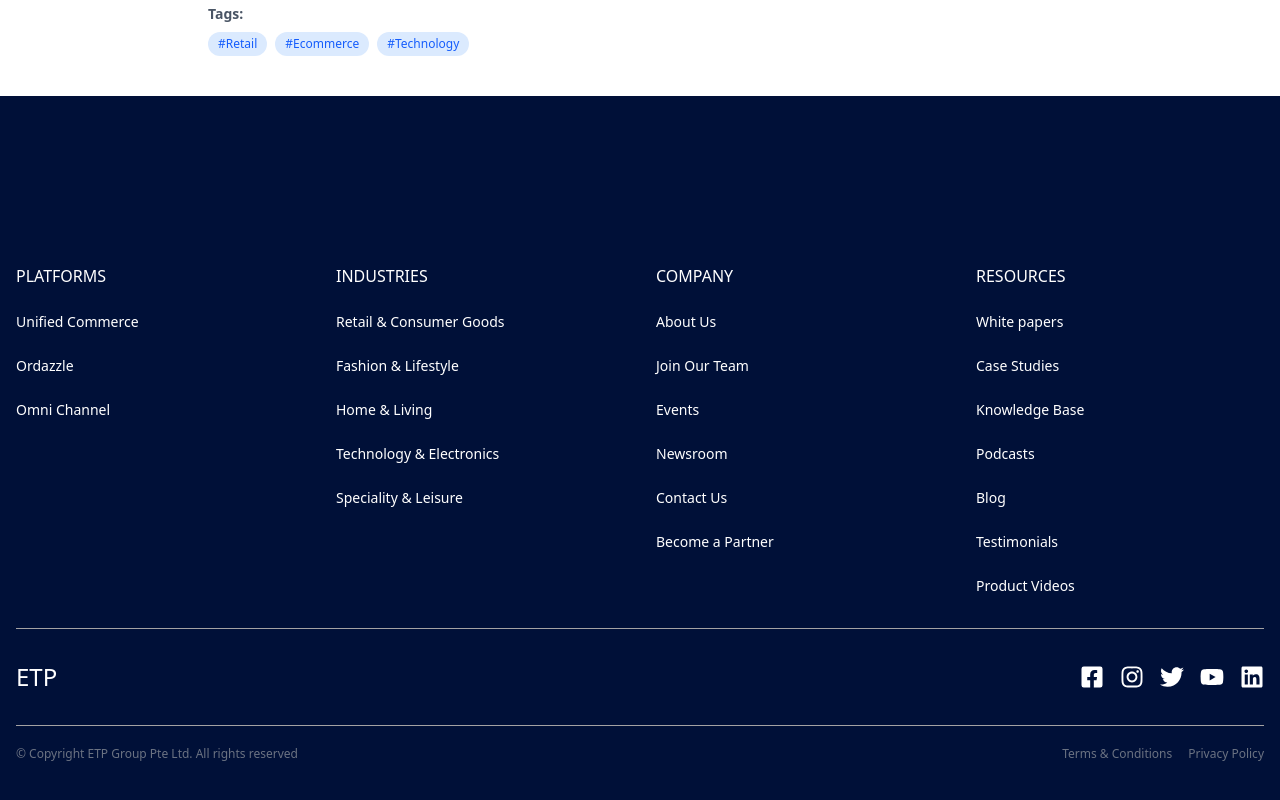
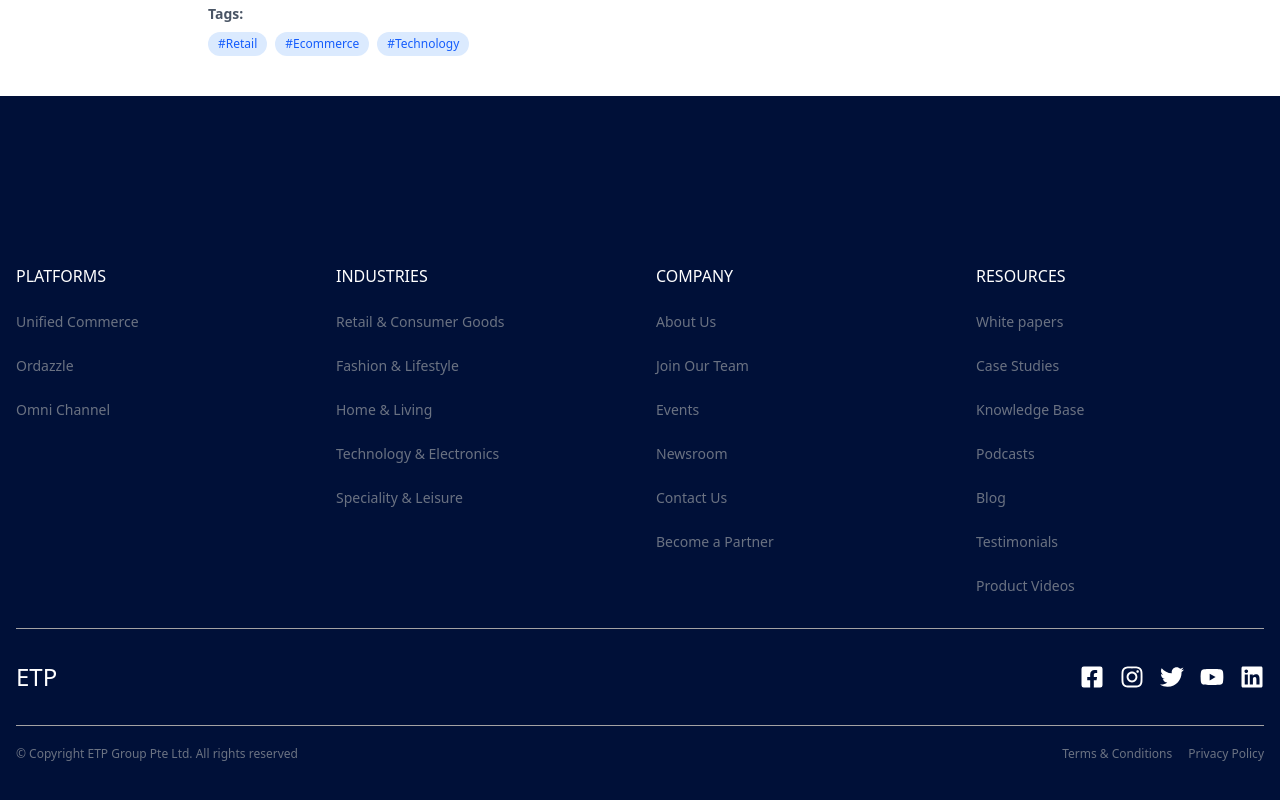
Before and after one commit to DevendraAmbati/ETP, a React (Vite) app: page /blog/1 in a window 1280 px wide. Shown: the part 751-1551 px from the top of the page. Built offline with nearby package versions, Linux system fonts and the light colour scheme.

Commit message:
footer color change hover

```diff
--- a/src/components/Footer.jsx
+++ b/src/components/Footer.jsx
@@ -23,7 +23,7 @@
                   <li>
                     <Link
                       to="/"
-                      className="text-white transition hover:opacity-75"
+                      className="text-gray-500 font-normal transition hover:text-white"
                     >
                       Unified Commerce
                     </Link>
@@ -31,7 +31,7 @@
                   <li>
                     <Link
                       to="/"
-                      className="text-white transition hover:opacity-75"
+                      className="text-gray-500 font-normal transition hover:text-white"
                     >
                       Ordazzle
                     </Link>
@@ -39,7 +39,7 @@
                   <li>
                     <Link
                       to="/"
-                      className="text-white transition hover:opacity-75"
+                      className="text-gray-500 font-normal transition hover:text-white"
                     >
                       Omni Channel
                     </Link>
@@ -56,7 +56,7 @@
                   <li>
                     <Link
                       to="/"
-                      className="text-white transition hover:opacity-75"
+                      className="text-gray-500 font-normal transition hover:text-white"
                     >
                       Retail & Consumer Goods
                     </Link>
@@ -65,7 +65,7 @@
                   <li>
                     <Link
                       to="/"
-                      className="text-white transition hover:opacity-75"
+                      className="text-gray-500 font-normal transition hover:text-white"
                     >
                       Fashion & Lifestyle
                     </Link>
@@ -74,7 +74,7 @@
                   <li>
                     <Link
                       to="/"
-                      className="text-white transition hover:opacity-75"
+                      className="text-gray-500 font-normal transition hover:text-white"
                     >
                       Home & Living
                     </Link>
@@ -82,7 +82,7 @@
                   <li>
                     <Link
                       to="/"
-                      className="text-white transition hover:opacity-75"
+                      className="text-gray-500 font-normal transition hover:text-white"
                     >
                       Technology & Electronics
                     </Link>
@@ -90,7 +90,7 @@
                   <li>
                     <Link
                       to="/"
-                      className="text-white transition hover:opacity-75"
+                      className="text-gray-500 font-normal transition hover:text-white"
                     >
                       Speciality & Leisure
                     </Link>
@@ -107,7 +107,7 @@
                   <li>
                     <Link
                       to="/"
-                      className="text-white transition hover:opacity-75"
+                      className="text-gray-500 font-normal transition hover:text-white"
                     >
                       About Us
                     </Link>
@@ -116,7 +116,7 @@
                   <li>
                     <Link
                       to="/"
-                      className="text-white transition hover:opacity-75"
+                      className="text-gray-500 font-normal transition hover:text-white"
                     >
                       Join Our Team
                     </Link>
@@ -124,7 +124,7 @@
                   <li>
                     <Link
                       to="/"
-                      className="text-white transition hover:opacity-75"
+                      className="text-gray-500 font-normal transition hover:text-white"
                     >
                       Events
                     </Link>
@@ -132,7 +132,7 @@
                   <li>
                     <Link
                       to="/"
-                      className="text-white transition hover:opacity-75"
+                      className="text-gray-500 font-normal transition hover:text-white"
                     >
                       Newsroom
                     </Link>
@@ -140,7 +140,7 @@
                   <li>
                     <Link
                       to="/"
-                      className="text-white transition hover:opacity-75"
+                      className="text-gray-500 font-normal transition hover:text-white"
                     >
                       Contact Us
                     </Link>
@@ -148,7 +148,7 @@
                   <li>
                     <Link
                       to="/"
-                      className="text-white transition hover:opacity-75"
+                      className="text-gray-500 font-normal transition hover:text-white"
                     >
                       Become a Partner
                     </Link>
@@ -166,7 +166,7 @@
                   <li>
                     <Link
                       to="/"
-                      className="text-white transition hover:opacity-75"
+                      className="text-gray-500 font-normal transition hover:text-white"
                     >
                       White papers
                     </Link>
@@ -174,7 +174,7 @@
                   <li>
                     <Link
                       to="/"
-                      className="text-white transition hover:opacity-75"
+                      className="text-gray-500 font-normal transition hover:text-white"
                     >
                       Case Studies
                     </Link>
@@ -182,7 +182,7 @@
                   <li>
                     <Link
                       to="/"
-                      className="text-white transition hover:opacity-75"
+                      className="text-gray-500 font-normal transition hover:text-white"
                     >
                       Knowledge Base
                     </Link>
@@ -190,7 +190,7 @@
                   <li>
                     <Link
                       to="/"
-                      className="text-white transition hover:opacity-75"
+                      className="text-gray-500 font-normal transition hover:text-white"
                     >
                       Podcasts
                     </Link>
@@ -198,7 +198,7 @@
                   <li>
                     <Link
                       to="/"
-                      className="text-white transition hover:opacity-75"
+                      className="text-gray-500 font-normal transition hover:text-white"
                     >
                       Blog
                     </Link>
@@ -206,7 +206,7 @@
                   <li>
                     <Link
                       to="/"
-                      className="text-white transition hover:opacity-75"
+                      className="text-gray-500 font-normal  transition hover:text-white"
                     >
                       Testimonials
                     </Link>
@@ -214,7 +214,7 @@
                   <li>
                     <Link
                       to="/"
-                      className="text-white transition hover:opacity-75"
+                      className="text-gray-500 font-normal  transition hover:text-white"
                     >
                       Product Videos
                     </Link>
@@ -234,7 +234,7 @@
                     to="/"
                     rel="noreferrer"
                     target="_blank"
-                    className="text-white transition hover:opacity-75"
+                    className="text-white transition hover:text-white"
                   >
                     <span className="sr-only">Facebook</span>
                     <FaFacebookSquare className="h-6 w-6" />
@@ -246,7 +246,7 @@
                     to="/"
                     rel="noreferrer"
                     target="_blank"
-                    className="text-white transition hover:opacity-75"
+                    className="text-white transition hover:text-white"
                   >
                     <span className="sr-only">Instagram</span>
                     <FaInstagram className="w-6 h-6" />
@@ -258,7 +258,7 @@
                     to="/"
                     rel="noreferrer"
                     target="_blank"
-                    className="text-white transition hover:opacity-75"
+                    className="text-white transition hover:text-white"
                   >
                     <span className="sr-only">Twitter</span>
                     <FaTwitter className="w-6 h-6" />
@@ -270,7 +270,7 @@
                     to="/"
                     rel="noreferrer"
                     target="_blank"
-                    className="text-white transition hover:opacity-75"
+                    className="text-white transition hover:text-white"
                   >
                     <span className="sr-only">Youtube</span>
                     <FaYoutube className="w-6 h-6" />
@@ -282,7 +282,7 @@
                     to="/"
                     rel="noreferrer"
                     target="_blank"
-                    className="text-white transition hover:opacity-75"
+                    className="text-white transition hover:text-white"
                   >
                     <span className="sr-only">Linkedin</span>
                     <FaLinkedin className="w-6 h-6" />
@@ -302,7 +302,7 @@
                 <li>
                   <a
                     to="/"
-                    className="text-gray-500 transition hover:opacity-75"
+                    className="text-gray-500 transition hover:text-white"
                   >
                     Terms & Conditions
                   </a>
@@ -311,7 +311,7 @@
                 <li>
                   <Link
                     to="/"
-                    className="text-gray-500 transition hover:opacity-75"
+                    className="text-gray-500 transition hover:text-white"
                   >
                     Privacy Policy
                   </Link>
--- a/src/pages/Blog.jsx
+++ b/src/pages/Blog.jsx
@@ -49,9 +49,9 @@
   ];
 
   return (
-    <div className="bg-[#0C1D4F] text-white max-w-[1540px] mx-auto pt-10 ">
-      <div className="max-w-7xl mx-auto px-4 py-12 text-center md:text-left">
-        <p className="text-sm uppercase tracking-wide text-gray-300 mt-10 md:mt-0">
+    <div className="bg-[#0C1D4F] text-white max-w-[1540px] mx-auto md:pt-10 ">
+      <div className="max-w-7xl mx-auto px-4 py-12 text-left">
+        <p className="text-sm font-medium uppercase tracking-wide text-gray-300 mt-10 md:mt-0">
           Blogs
         </p>
         <h1 className="text-3xl sm:text-4xl md:text-5xl font-bold mt-2">
```
